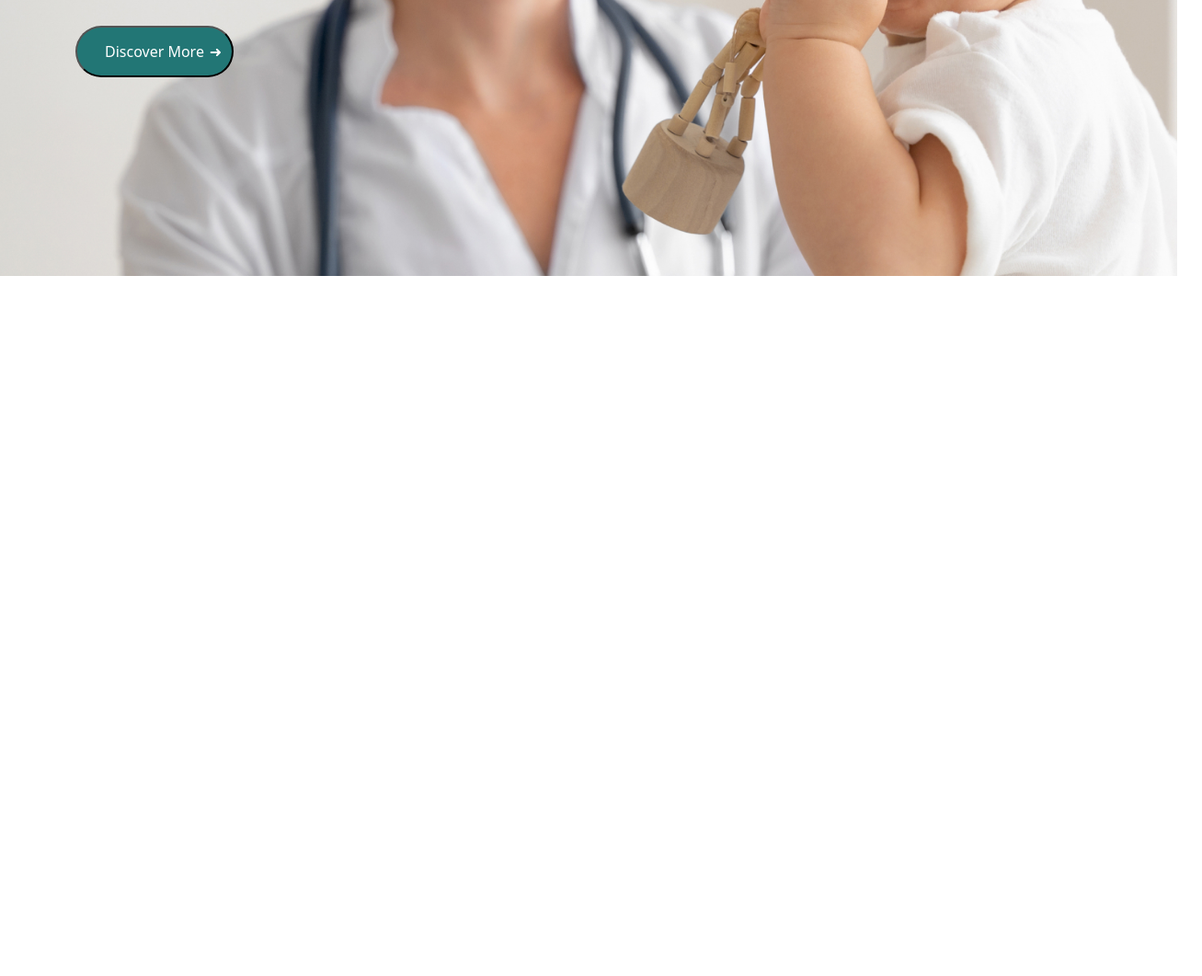
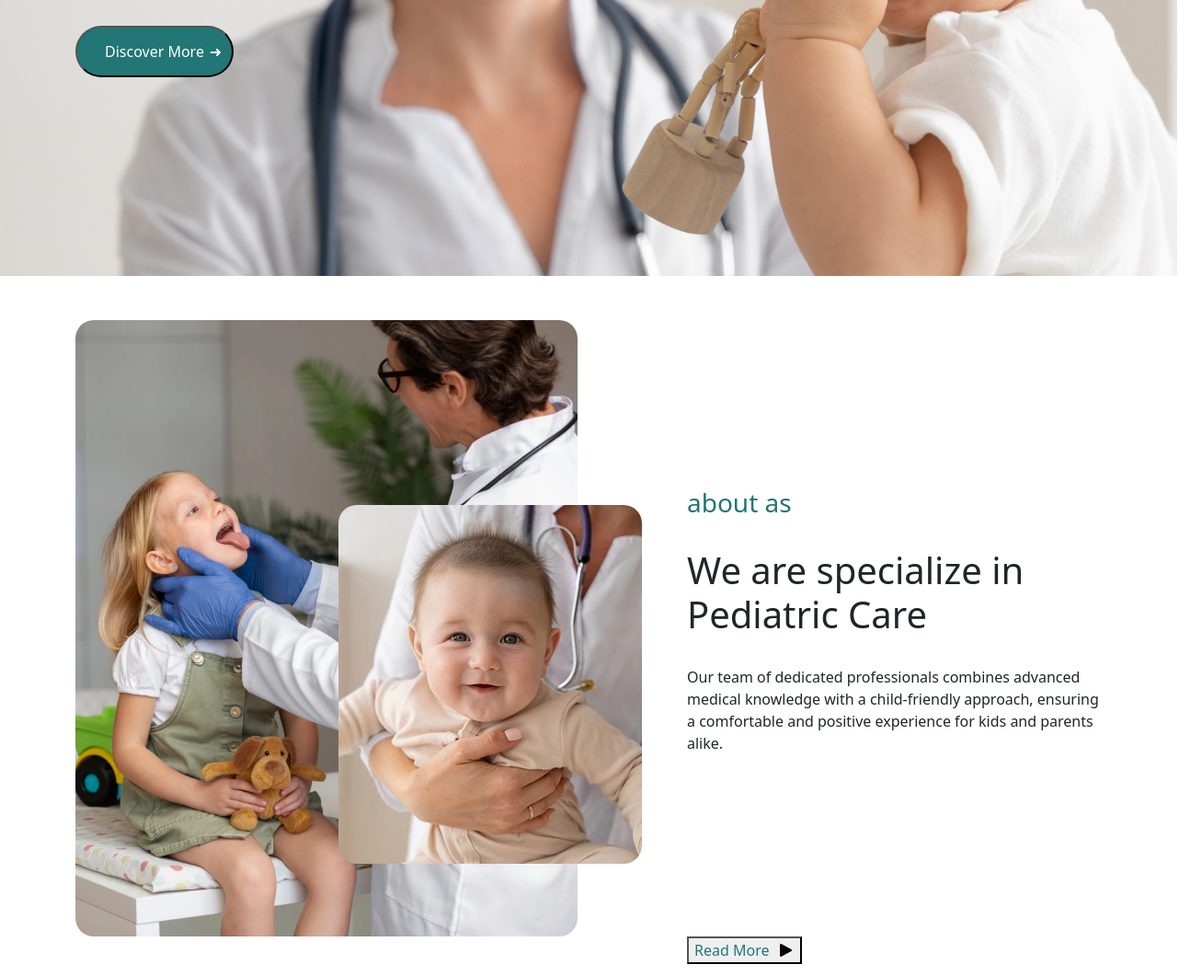
Before and after one commit to haneenkitani76-blip/clinic-master, a plain HTML site: page index.html in a window 1280 px wide. Shown: the part 628-1689 px from the top of the page at 92% size, 1307 px wide, since content can reach past the window. Before the commit the page ends 928 px from the top, so only its background shows below. Drawn offline with nearby package versions, Linux system fonts and the light colour scheme; a web font is replaced by a local one.

Commit message:
add new section for about as

```diff
--- a/assets/css/main.css
+++ b/assets/css/main.css
@@ -1,6 +1,6 @@
 
 :root{
-    --mainfont:font-family: "Sansita", sans-serif;
+    --mainfont:font-family:  font-family: "Helvetica Neue", Helvetica, Arial, sans-serif;
     --primarycolor:#227675;
 }
 
@@ -36,13 +36,16 @@ color: #FFFFFF;}
 }
 .hero h2{color: white;
 font-size: 50px;}
+
 .hero p{color: white;
 font-size: 20px;}
+
 .hero button{ color:white;
 background-color: var(--primarycolor);
 padding:  14px 30px;
 border-radius: 30px;
 position: relative;
+
 }
 
 .hero button::after {
@@ -52,3 +55,35 @@ height: 10px;
 position: absolute;
 right: 10px;
 }
+
+
+.about-images{
+position: relative;
+
+}
+.main-img{width: 100%;
+border-radius: 20px;}
+
+.small-img{
+ position: absolute;
+ top:30%;
+ right:-70px;
+ border-radius: 20px;
+
+}
+
+
+.about-content button{color: white;
+background-color: var(--primarycolor);
+padding: 14px 25px;
+border-radius: 30px;
+position: relative;
+}
+
+.about-content button::after{
+content: "➜";
+width: 15px;
+height: 10px;
+position: absolute;
+right: 5px;
+}
--- a/index.html
+++ b/index.html
@@ -90,6 +90,44 @@ Discover More
         <button>Discover More</button>
       </div>
     </section>
+    <section class="about-as">
+      <div class="container">
+        <div class="row py-5">
+          <div class="col-lg-6">
+            <div class="about-images ">
+              <img src="./assets/img/about as/baby girl.jpg" class="main-img img-fluid " alt="main image " />
+              <img src="./assets/img/about as/baby.jpg" class=" small-img " alt="small image" />
+            </div>
+          </div>
+          <div class="col-lg-5 offset-lg-1"" >
+    <div class=" about-content h-100 d-flex flex-column align-items-start justify-content-center gap-4">
+            <h3 class="primary-color">about as</h3>
+            <h1>We are specialize in Pediatric Care</h1>
+            <p>Our team of dedicated professionals combines advanced medical knowledge with a child-friendly approach,
+              ensuring a comfortable and positive experience for kids and parents alike.</p>
+          </div>
+          <div class="about-buttons d-flex">
+
+            <div class="about-buttons d-flex align-items-center gap-3 flex-wrap">
+              <button class="button primary-color d-flex align-items-center gap-2">
+                Read More
+                <svg xmlns="http://www.w3.org/2000/svg" height="20" width="20" viewBox="0 0 640 640">
+                  <path
+                    d="M187.2 100.9C174.8 94.1 159.8 94.4 147.6 101.6C135.4 108.8 128 121.9 128 136L128 504C128 518.1 135.5 531.2 147.6 538.4C159.7 545.6 174.8 545.9 187.2 539.1L523.2 355.1C536 348.1 544 334.6 544 320C544 305.4 536 291.9 523.2 284.9L187.2 100.9z" />
+                </svg>
+              </button>
+              <iframe width="560" height="315" src="https://www.youtube.com/embed/o8OgzQdA70c?si=1KUg_rxO6Eid8VXa"
+                title="YouTube video player" frameborder="0"
+                allow="accelerometer; autoplay; clipboard-write; encrypted-media; gyroscope; picture-in-picture; web-share"
+                allowfullscreen>
+              </iframe>
+            </div>
+          </div>
+        </div>
+      </div>
+      </div>
+      </div>
+    </section>
   </main>
 
   <script src="https://cdn.jsdelivr.net/npm/bootstrap@5.3.8/dist/js/bootstrap.bundle.min.js"
```
Also changed, not shown: assets/img/about as/baby girl.jpg (added), assets/img/about as/baby.jpg (added). Lines whose indentation alone changed are shown as unchanged.
